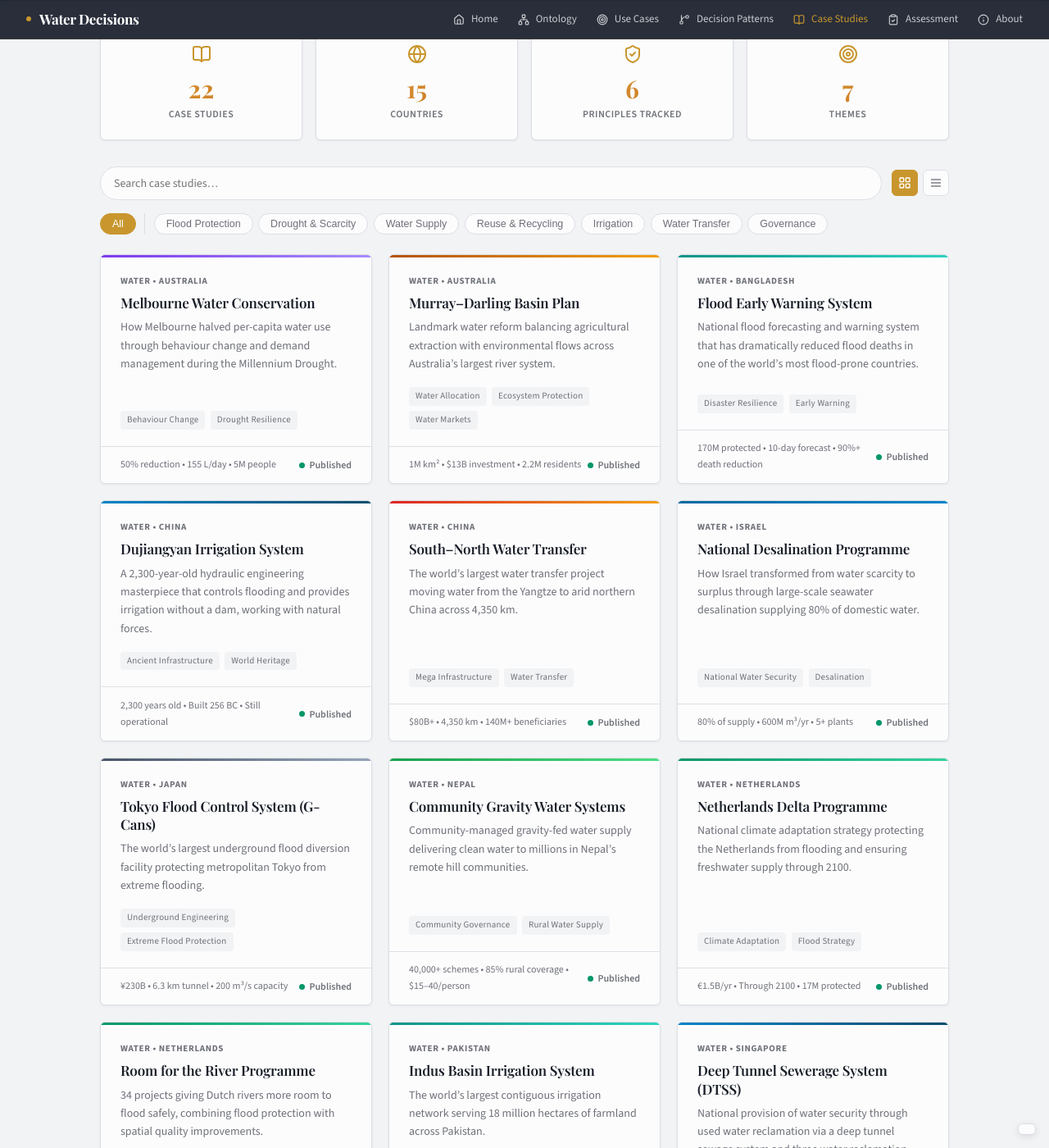
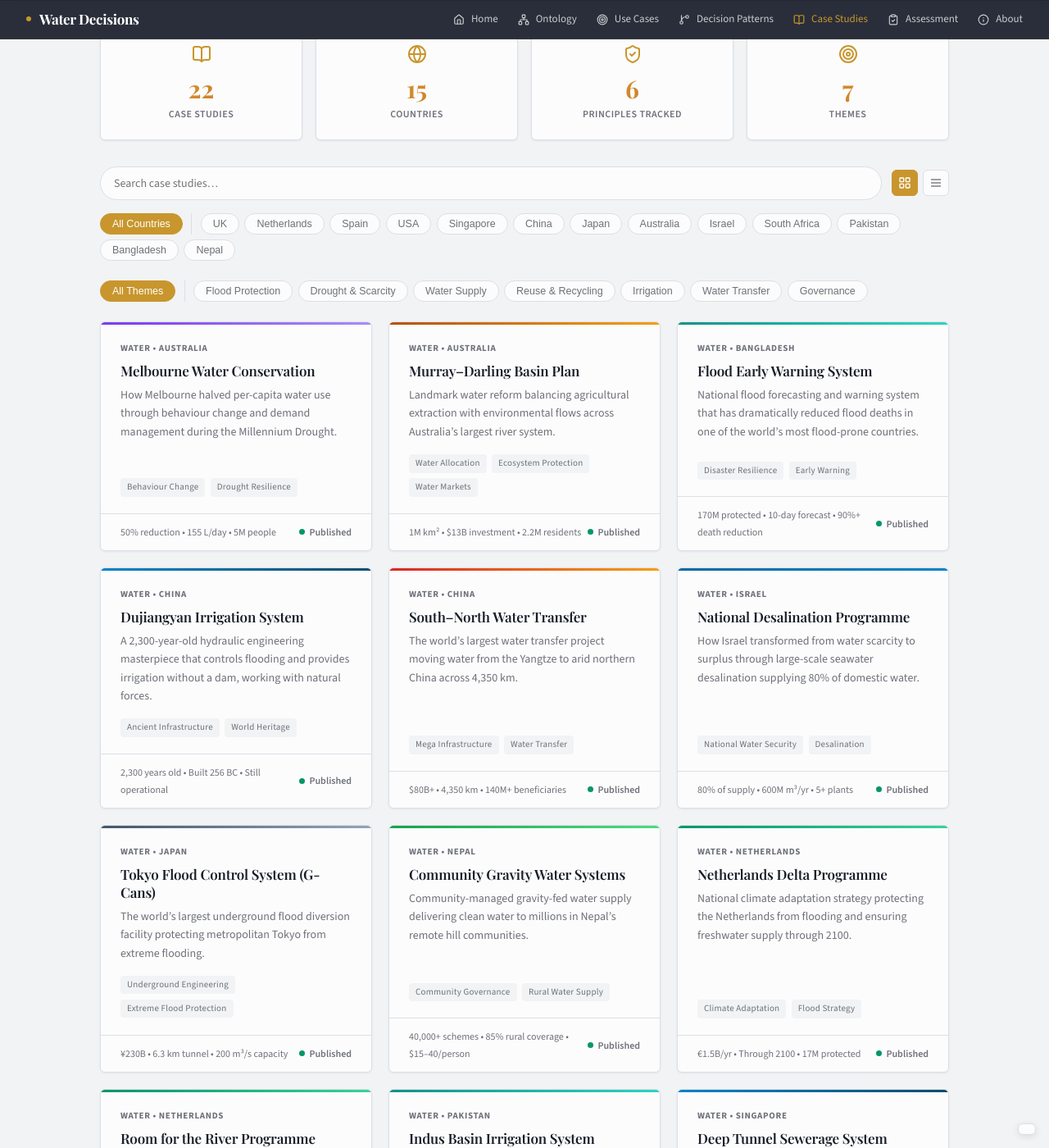
Before and after one commit to visioninglab/waterdecisions, a Jekyll site: the page built from case-studies/index.html, in a window 1280 px wide and 1400 px high, scrolled down 284 px. Shown: the whole window at 82% size. Built offline with Jekyll 4.4.1, drawn with Linux system fonts in a browser that asks for light colours.

Commit message:
Add country filters back, show active filters bar with reset
- Separate country and theme pill rows
- "Filters chosen:" bar appears above cards showing active filters
  as removable chips with x buttons
- Shows result count and "Reset all" link
- Each chip can be individually removed
- Search also appears as a chip when active

Co-Authored-By: Claude Opus 4.6 (1M context) <noreply@anthropic.com>

```diff
--- a/case-studies/index.html
+++ b/case-studies/index.html
@@ -62,9 +62,13 @@ footer_text: "Water Decisions &bull; Case Studies &bull; Last updated March 2026
     #csTableView a { color:var(--accent); text-decoration:none; font-weight:600; }
     .cs-no-results { display:none; text-align:center; padding:3rem 1rem; color:var(--muted); }
     .cs-no-results h3 { font-family:'Playfair Display',Georgia,serif; margin-bottom:0.5rem; color:var(--ink); }
-    .cs-active-filter { display:none; margin-bottom:1rem; font-size:13px; color:var(--muted); }
-    .cs-active-filter span { font-weight:600; color:var(--ink); }
-    .cs-active-filter button { background:none; border:none; color:var(--accent); cursor:pointer; font-size:13px; text-decoration:underline; margin-left:0.5rem; }
+    .cs-filter-bar { display:none; margin-bottom:1rem; font-size:13.5px; color:var(--muted); padding:0.6rem 1rem; background:var(--sidebar-bg); border-radius:6px; align-items:center; gap:0.5rem; flex-wrap:wrap; }
+    .cs-filter-bar.visible { display:flex; }
+    .cs-filter-bar strong { color:var(--ink); margin-right:0.25rem; }
+    .cs-filter-chip { display:inline-flex; align-items:center; gap:4px; background:var(--accent); color:#fff; font-size:12px; font-weight:600; padding:3px 10px; border-radius:100px; }
+    .cs-filter-chip button { background:none; border:none; color:#fff; cursor:pointer; font-size:14px; line-height:1; padding:0; margin-left:2px; opacity:0.8; }
+    .cs-filter-chip button:hover { opacity:1; }
+    .cs-filter-bar .cs-reset-link { color:var(--accent); cursor:pointer; text-decoration:underline; margin-left:auto; background:none; border:none; font-size:13px; white-space:nowrap; }
   </style>
 
   <div class="cs-toolbar">
@@ -77,29 +81,51 @@ footer_text: "Water Decisions &bull; Case Studies &bull; Last updated March 2026
     </div>
   </div>
 
-  <!-- SINGLE ROW OF FILTER PILLS -->
-  <div class="cs-pills" id="csPills">
-    <button class="cs-pill active" data-filter="all">All</button>
+  <!-- COUNTRY PILLS -->
+  <div class="cs-pills" id="csCountryPills">
+    <button class="cs-pill active" data-filter="all" data-group="country">All Countries</button>
     <span class="cs-pill-divider"></span>
-    <button class="cs-pill" data-filter="flood">Flood Protection</button>
-    <button class="cs-pill" data-filter="drought">Drought &amp; Scarcity</button>
-    <button class="cs-pill" data-filter="supply">Water Supply</button>
-    <button class="cs-pill" data-filter="reuse">Reuse &amp; Recycling</button>
-    <button class="cs-pill" data-filter="irrigation">Irrigation</button>
-    <button class="cs-pill" data-filter="transfer">Water Transfer</button>
-    <button class="cs-pill" data-filter="governance">Governance</button>
+    <button class="cs-pill" data-filter="UK" data-group="country">UK</button>
+    <button class="cs-pill" data-filter="Netherlands" data-group="country">Netherlands</button>
+    <button class="cs-pill" data-filter="Spain" data-group="country">Spain</button>
+    <button class="cs-pill" data-filter="USA" data-group="country">USA</button>
+    <button class="cs-pill" data-filter="Singapore" data-group="country">Singapore</button>
+    <button class="cs-pill" data-filter="China" data-group="country">China</button>
+    <button class="cs-pill" data-filter="Japan" data-group="country">Japan</button>
+    <button class="cs-pill" data-filter="Australia" data-group="country">Australia</button>
+    <button class="cs-pill" data-filter="Israel" data-group="country">Israel</button>
+    <button class="cs-pill" data-filter="South Africa" data-group="country">South Africa</button>
+    <button class="cs-pill" data-filter="Pakistan" data-group="country">Pakistan</button>
+    <button class="cs-pill" data-filter="Bangladesh" data-group="country">Bangladesh</button>
+    <button class="cs-pill" data-filter="Nepal" data-group="country">Nepal</button>
   </div>
 
-  <div class="cs-active-filter" id="csActiveFilter">
-    Showing: <span id="csActiveLabel"></span> (<span id="csCount"></span> studies)
-    <button onclick="csReset()">Show all</button>
+  <!-- THEME PILLS -->
+  <div class="cs-pills" id="csThemePills">
+    <button class="cs-pill active" data-filter="all" data-group="theme">All Themes</button>
+    <span class="cs-pill-divider"></span>
+    <button class="cs-pill" data-filter="flood" data-group="theme">Flood Protection</button>
+    <button class="cs-pill" data-filter="drought" data-group="theme">Drought &amp; Scarcity</button>
+    <button class="cs-pill" data-filter="supply" data-group="theme">Water Supply</button>
+    <button class="cs-pill" data-filter="reuse" data-group="theme">Reuse &amp; Recycling</button>
+    <button class="cs-pill" data-filter="irrigation" data-group="theme">Irrigation</button>
+    <button class="cs-pill" data-filter="transfer" data-group="theme">Water Transfer</button>
+    <button class="cs-pill" data-filter="governance" data-group="theme">Governance</button>
+  </div>
+
+  <!-- ACTIVE FILTERS BAR -->
+  <div class="cs-filter-bar" id="csFilterBar">
+    <strong>Filters chosen:</strong>
+    <span id="csFilterChips"></span>
+    <span style="margin-left:0.5rem;color:var(--muted);">(<span id="csCount"></span> studies)</span>
+    <button class="cs-reset-link" onclick="csReset()">Reset all</button>
   </div>
 
   <!-- CARD VIEW -->
   <div class="studies-grid" id="csCardView" style="grid-template-columns:repeat(auto-fill,minmax(300px,1fr));">
     {% assign studies = site.case_studies | sort: "title" %}
     {% for study in studies %}
-    <a href="{{ study.url | relative_url }}" class="study-card" data-search="{{ study.card.short_title }} {{ study.country }} {{ study.card.short_desc }} {{ study.card.tags | join: ' ' }}" data-tags="{{ study.card.tags | join: '|' | downcase }}">
+    <a href="{{ study.url | relative_url }}" class="study-card" data-country="{{ study.country }}" data-search="{{ study.card.short_title }} {{ study.country }} {{ study.card.short_desc }} {{ study.card.tags | join: ' ' }}" data-tags="{{ study.card.tags | join: '|' | downcase }}">
       <div class="study-card-banner" style="background: {{ study.card.banner_gradient }};"></div>
       <div class="study-card-body">
         <div class="study-card-category">{{ study.card.category }}</div>
@@ -132,7 +158,7 @@ footer_text: "Water Decisions &bull; Case Studies &bull; Last updated March 2026
       </thead>
       <tbody>
         {% for study in studies %}
-        <tr data-search="{{ study.card.short_title }} {{ study.country }} {{ study.card.short_desc }} {{ study.card.tags | join: ' ' }}" data-tags="{{ study.card.tags | join: '|' | downcase }}">
+        <tr data-country="{{ study.country }}" data-search="{{ study.card.short_title }} {{ study.country }} {{ study.card.short_desc }} {{ study.card.tags | join: ' ' }}" data-tags="{{ study.card.tags | join: '|' | downcase }}">
           <td><a href="{{ study.url | relative_url }}">{{ study.card.short_title }}</a></td>
           <td style="font-size:13px;color:var(--muted);">{{ study.country }}</td>
           <td style="font-size:13px;">{{ study.card.tags | first }}</td>
@@ -153,7 +179,6 @@ footer_text: "Water Decisions &bull; Case Studies &bull; Last updated March 2026
 
 <script>
 (function(){
-  // Theme keyword map — each filter maps to keywords found in tags
   var themeMap = {
     flood: ['flood','storm surge','barrier','typhoon','early warning','disaster'],
     drought: ['drought','scarcity','desalination','day zero','conservation','demand','water security','arid','rationing'],
@@ -164,15 +189,15 @@ footer_text: "Water Decisions &bull; Case Studies &bull; Last updated March 2026
     governance: ['governance','governance failure','sgma','groundwater governance','community governance','water allocation','basin plan','water markets']
   };
 
-  var activeFilter = 'all';
+  var filters = { country: 'all', theme: 'all' };
   var query = '';
 
-  function matchesTheme(tags, filter) {
-    if(filter === 'all') return true;
+  function matchesTheme(text, filter) {
+    if (filter === 'all') return true;
     var keywords = themeMap[filter] || [];
-    var t = tags.toLowerCase();
-    for(var i = 0; i < keywords.length; i++) {
-      if(t.indexOf(keywords[i]) !== -1) return true;
+    var t = text.toLowerCase();
+    for (var i = 0; i < keywords.length; i++) {
+      if (t.indexOf(keywords[i]) !== -1) return true;
     }
     return false;
   }
@@ -186,43 +211,90 @@ footer_text: "Water Decisions &bull; Case Studies &bull; Last updated March 2026
     function check(el) {
       var search = (el.dataset.search || '').toLowerCase();
       var tags = el.dataset.tags || '';
-      var mTheme = matchesTheme(tags + ' ' + search, activeFilter);
+      var country = el.dataset.country || '';
+      var mCountry = filters.country === 'all' || country === filters.country;
+      var mTheme = matchesTheme(tags + ' ' + search, filters.theme);
       var mSearch = !q || search.indexOf(q) !== -1;
-      return mTheme && mSearch;
+      return mCountry && mTheme && mSearch;
     }
 
-    cards.forEach(function(el){ var v = check(el); el.style.display = v ? '' : 'none'; if(v) count++; });
-    rows.forEach(function(el){ var v = check(el); el.style.display = v ? '' : 'none'; });
+    cards.forEach(function(el) { var v = check(el); el.style.display = v ? '' : 'none'; if (v) count++; });
+    rows.forEach(function(el) { var v = check(el); el.style.display = v ? '' : 'none'; });
 
     document.getElementById('csNoResults').style.display = count === 0 ? 'block' : 'none';
+    updateFilterBar(count);
+  }
 
-    var af = document.getElementById('csActiveFilter');
-    if(activeFilter !== 'all' || query) {
-      af.style.display = 'block';
-      var label = activeFilter !== 'all' ? document.querySelector('.cs-pill[data-filter="'+activeFilter+'"]').textContent : 'Search results';
-      document.getElementById('csActiveLabel').textContent = label;
+  function updateFilterBar(count) {
+    var bar = document.getElementById('csFilterBar');
+    var chips = document.getElementById('csFilterChips');
+    var hasFilter = filters.country !== 'all' || filters.theme !== 'all' || query;
+
+    if (hasFilter) {
+      bar.classList.add('visible');
+      var html = '';
+      if (filters.country !== 'all') {
+        html += '<span class="cs-filter-chip">' + filters.country + ' <button onclick="csClearFilter(\'country\')">&times;</button></span> ';
+      }
+      if (filters.theme !== 'all') {
+        var label = document.querySelector('#csThemePills .cs-pill[data-filter="' + filters.theme + '"]').textContent;
+        html += '<span class="cs-filter-chip">' + label + ' <button onclick="csClearFilter(\'theme\')">&times;</button></span> ';
+      }
+      if (query) {
+        html += '<span class="cs-filter-chip">&ldquo;' + query + '&rdquo; <button onclick="csClearFilter(\'search\')">&times;</button></span> ';
+      }
+      chips.innerHTML = html;
       document.getElementById('csCount').textContent = count;
     } else {
-      af.style.display = 'none';
+      bar.classList.remove('visible');
     }
   }
 
-  // Pill click handling
-  document.getElementById('csPills').addEventListener('click', function(e) {
+  window.csClearFilter = function(type) {
+    if (type === 'country') {
+      filters.country = 'all';
+      var cg = document.getElementById('csCountryPills');
+      cg.querySelectorAll('.cs-pill').forEach(function(b) { b.classList.remove('active'); });
+      cg.querySelector('.cs-pill[data-filter="all"]').classList.add('active');
+    } else if (type === 'theme') {
+      filters.theme = 'all';
+      var tg = document.getElementById('csThemePills');
+      tg.querySelectorAll('.cs-pill').forEach(function(b) { b.classList.remove('active'); });
+      tg.querySelector('.cs-pill[data-filter="all"]').classList.add('active');
+    } else if (type === 'search') {
+      query = '';
+      document.getElementById('csSearch').value = '';
+    }
+    apply();
+  };
+
+  // Pill click — country
+  document.getElementById('csCountryPills').addEventListener('click', function(e) {
     var btn = e.target.closest('.cs-pill');
-    if(!btn) return;
-    var f = btn.dataset.filter;
-    activeFilter = f;
-    document.querySelectorAll('.cs-pill').forEach(function(b){ b.classList.remove('active'); });
+    if (!btn) return;
+    filters.country = btn.dataset.filter;
+    this.querySelectorAll('.cs-pill').forEach(function(b) { b.classList.remove('active'); });
+    btn.classList.add('active');
+    apply();
+  });
+
+  // Pill click — theme
+  document.getElementById('csThemePills').addEventListener('click', function(e) {
+    var btn = e.target.closest('.cs-pill');
+    if (!btn) return;
+    filters.theme = btn.dataset.filter;
+    this.querySelectorAll('.cs-pill').forEach(function(b) { b.classList.remove('active'); });
     btn.classList.add('active');
     apply();
   });
 
   window.csReset = function() {
-    activeFilter = 'all'; query = '';
+    filters.country = 'all';
+    filters.theme = 'all';
+    query = '';
     document.getElementById('csSearch').value = '';
-    document.querySelectorAll('.cs-pill').forEach(function(b){ b.classList.remove('active'); });
-    document.querySelector('.cs-pill[data-filter="all"]').classList.add('active');
+    document.querySelectorAll('.cs-pill').forEach(function(b) { b.classList.remove('active'); });
+    document.querySelectorAll('.cs-pill[data-filter="all"]').forEach(function(b) { b.classList.add('active'); });
     apply();
   };
 
@@ -234,11 +306,11 @@ footer_text: "Water Decisions &bull; Case Studies &bull; Last updated March 2026
   };
 
   var input = document.getElementById('csSearch');
-  if(input) {
+  if (input) {
     var timer;
-    input.addEventListener('input', function(){
+    input.addEventListener('input', function() {
       clearTimeout(timer);
-      timer = setTimeout(function(){ query = input.value.trim(); apply(); }, 150);
+      timer = setTimeout(function() { query = input.value.trim(); apply(); }, 150);
     });
   }
 })();
```
